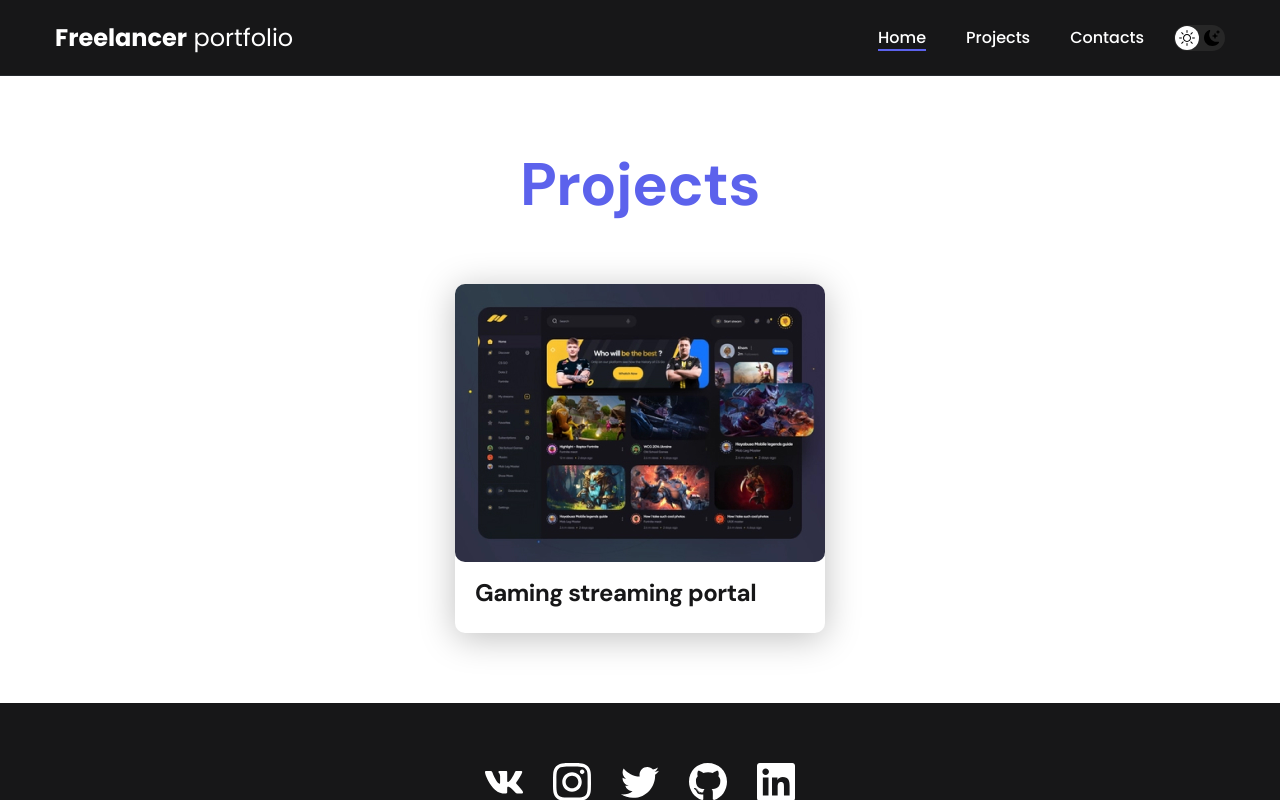
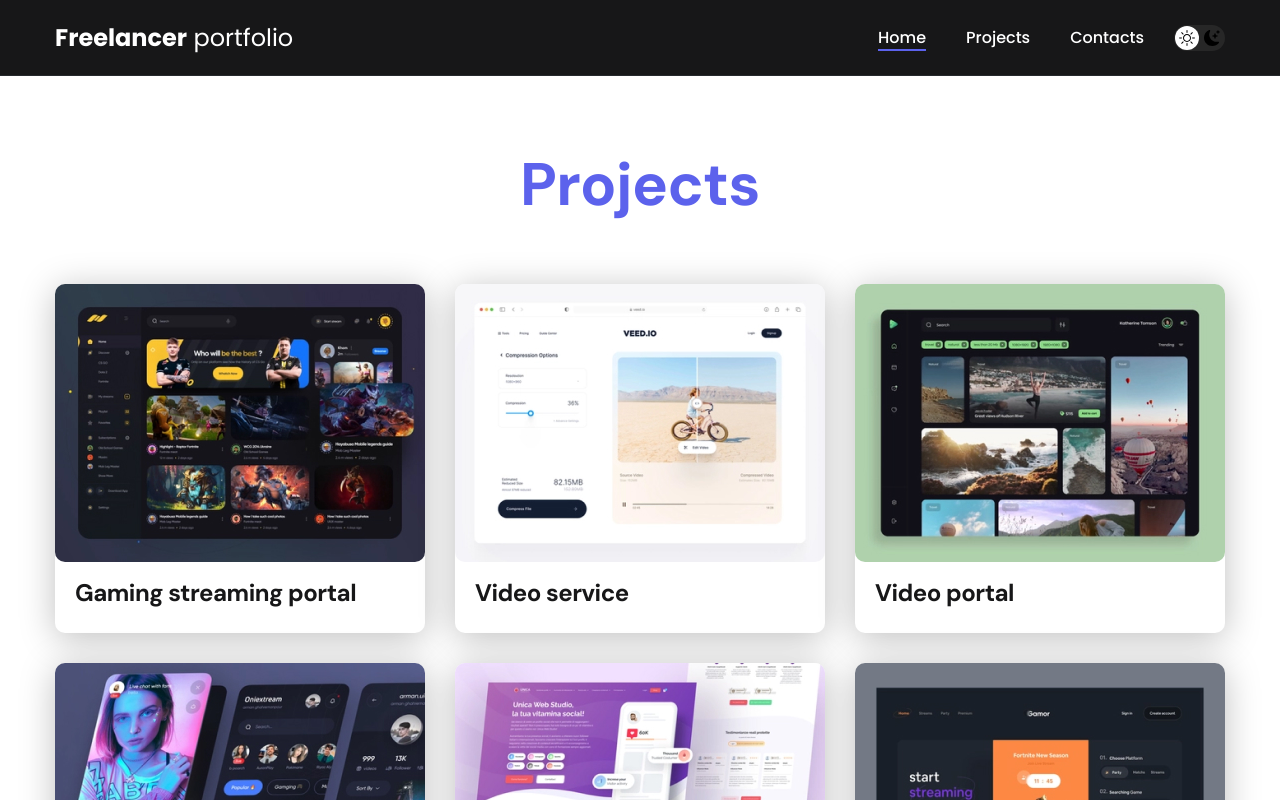
Before and after one commit to KostyaWest/kursovayarabota, a React (Create React App) app: page / in a window 1280 px wide. Shown: the top 800 px of the page. Built offline with nearby package versions, Linux system fonts and the light colour scheme.

Commit message:
Заполнили страницу с карточками с помощью props

```diff
--- a/src/components/project/Project.js
+++ b/src/components/project/Project.js
@@ -1,12 +1,12 @@
 import "./style.css"
 import img1 from "./../../img/projects/01.jpg";
-
-const Project = () => {
+//props - св-ва компонента
+const Project = ({title, img}) => {
     return (
         <li className="project">
             <a href="./project-page.html">
-                <img src={img1} alt="Project img" className="project__img" />
-                <h3 className="project__title">Gaming streaming portal</h3>
+                <img src={img} alt={title} className="project__img" />
+                <h3 className="project__title">{title}</h3>
             </a>
         </li>
     );
--- a/src/pages/Projects.js
+++ b/src/pages/Projects.js
@@ -7,13 +7,9 @@ const Projects = () => {
             <div className="container">
                 <h2 className="title-1">Projects</h2>
                 <ul className="projects">
-                    {/* {projects.map{() => {
-                        return <Project />;
-                    }}} */}
-                    {console.log(projects[0])}
-                    <Project/>
-
-
+                    {projects.map((project) => {
+                        return <Project title = {project.title} img = {project.img} />;
+                    })}
                 </ul>
             </div>
         </main>
```
